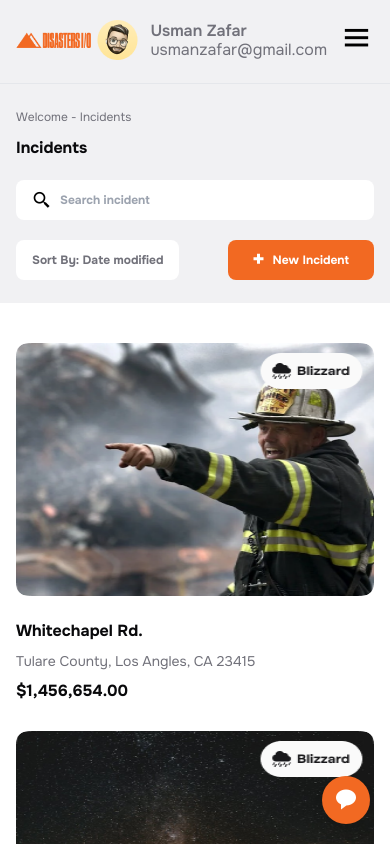
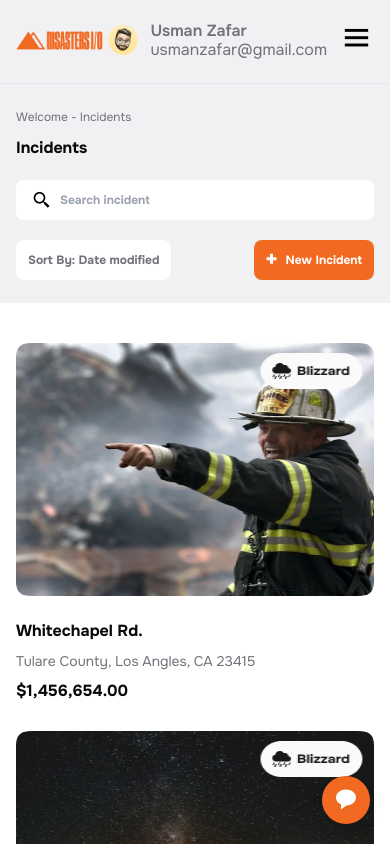
Before and after one commit to shakil-devcraft/disastersi, a React (Vite) app: page /Incidents in a window 390 px wide. Shown: the top 844 px of the page. Built offline with nearby package versions, Linux system fonts and the light colour scheme.

Commit message:
Again try fixed more error for fixeable code or website of users

```diff
--- a/src/Components/share/Button.jsx
+++ b/src/Components/share/Button.jsx
@@ -7,7 +7,7 @@ const Button = ({ text, icon, onClick, className }) => {
     return (
         <button
         onClick={onClick}
-        className={`py-[11px] px-4 rounded-lg text-[12px] font-bold text-t-secondary bg-white hover:text-white hover:bg-primary transition-colors duration-300 ${className}`}
+        className={`py-[11px] px-3 lg:px-4 rounded-lg text-[12px] font-bold text-t-secondary bg-white hover:text-white hover:bg-primary transition-colors duration-300 ${className}`}
         >
         {/* Display the icon using the provided className for the Boxicon */}
         {icon && <i className={`mr-2 ${icon}`}></i>}
--- a/src/Components/share/ButtonSecondary.jsx
+++ b/src/Components/share/ButtonSecondary.jsx
@@ -8,7 +8,7 @@ const ButtonSecondary = ({text2, icon2, onClick2, className2}) => {
         <>
            <button
             onClick={onClick2}
-            className={`py-[11px] px-[25px] rounded-lg text-[12px] font-bold text-white bg-primary hover:text-t-secondary hover:bg-white transition-colors duration-300 ${className2}`}
+            className={`py-[11px] px-3 lg:px-4 rounded-lg text-[12px] font-bold text-white bg-primary hover:text-t-secondary hover:bg-white transition-colors duration-300 ${className2}`}
             >
             {/* Display the icon using the provided className for the Boxicon */}
             {icon2 && <i className={`mr-2 ${icon2}`}></i>}
--- a/src/Components/share/Contianer.jsx
+++ b/src/Components/share/Contianer.jsx
@@ -2,7 +2,7 @@ import PropTypes from 'prop-types'; // ES6
 
 const Contianer = ({children}) => {
     return (
-        <div className="max-w-7xl mx-auto py-[23px] px-4 md:px-5 lg:px-0 pt-5">
+        <div className="max-w-7xl mx-auto py-[23px] px-4 md:px-5 lg:px-6 xl:px-0 pt-5">
             {children}
         </div>
     );
--- a/src/Components/share/Navbar.jsx
+++ b/src/Components/share/Navbar.jsx
@@ -22,9 +22,11 @@ const Navbar = () => {
                 <Contianer>
                     <nav className="flex justify-between items-center">
                         {/* logo */}
-                        <div>
-                            <img className="w-20 md:w-[110px] lg:w-[131px]" src="/logo.png" alt="" />
-                        </div>
+                        <NavLink to="/">
+                            <div>
+                                <img className="w-24 md:w-[110px] lg:w-[131px]" src="/logo.png" alt="" />
+                            </div>
+                        </NavLink>
                         {/* menu */}
                         <ul className="hidden md:flex justify-between items-center md:gap-3 lg:gap-5">
                             {
--- a/src/Components/share/NavbarSecond.jsx
+++ b/src/Components/share/NavbarSecond.jsx
@@ -16,16 +16,25 @@ const NavbarSecond = ({ page="back", pageImg, text, icon, onClick, className, te
                 <div className="md:flex justify-between items-center">
                     <div className="flex items-center gap-3">
                         {
-                            page === "New Incidents" && (<div className={`w-10 h-10 rounded-full flex items-center justify-center bg-white text-t-primary shadow-lg `}>
-                                {/* <button className="" onClick={chatBtn}>{isOpen ? <i className='text-2xl bx bx-x' ></i> : <i className='text-2xl bx bxs-message-rounded' ></i>}</button> */}
+                            page === "New Incidents" && (<div className={`hidden w-10 h-10 rounded-full md:flex items-center justify-center bg-white text-t-primary shadow-lg `}>
                                 <button className="flex items-center justify-center"><i className='text-2xl bx bx-x' ></i></button>
                             </div>)
                         }
                         <div>
                             <span className="text-[12px] leading-[15.3px] text-t-secondary">{`Welcome ${location?.pathname !== "/" ? `- ${page}` : "back"}`}</span>
-                            <h2 className=" flex gap-3 items-center font-bold text-t-primary md:text-lg lg:text-xl lg:text-[26px] mt-2">{pageImg ? <img src={pageImg} alt="" /> : ""} {page}</h2>
+                            <h2 className=" flex gap-3 items-center font-bold text-t-primary md:text-base lg:text-xl lg:text-[26px] mt-2">{pageImg ? <img src={pageImg} alt="" /> : ""} {page}</h2>
                         </div>
                     </div>
+
+                    {
+                        page === "New Incidents" && (
+                        <div className="hidden md:block md:w-[150px] lg:w-[527px] bg-gray-200 rounded-full h-[5px]">
+                            <div className="bg-primary h-[5px] w-[30%] rounded-full"></div>
+                        </div>
+                        )
+
+                    }
+
                     <div className="md:flex justify-between items-center md:gap-3 mt-5 md:mt-0">
                         <div className="bg-white flex justify-between items-center gap-2 py-2.5 px-4 rounded-lg mb-5 md:mb-0">
                             <i className='bx bx-search-alt-2 text-xl'></i>
```
